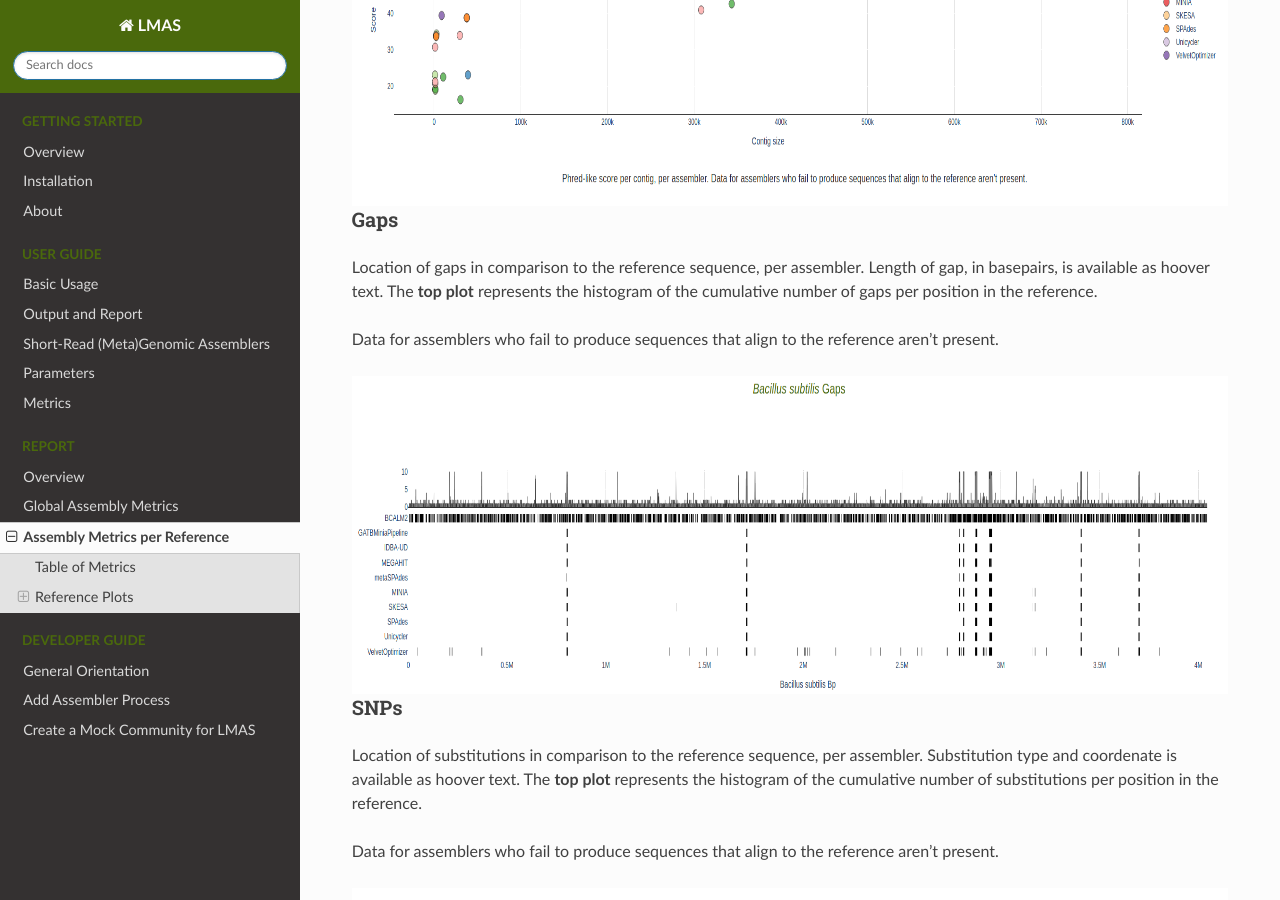
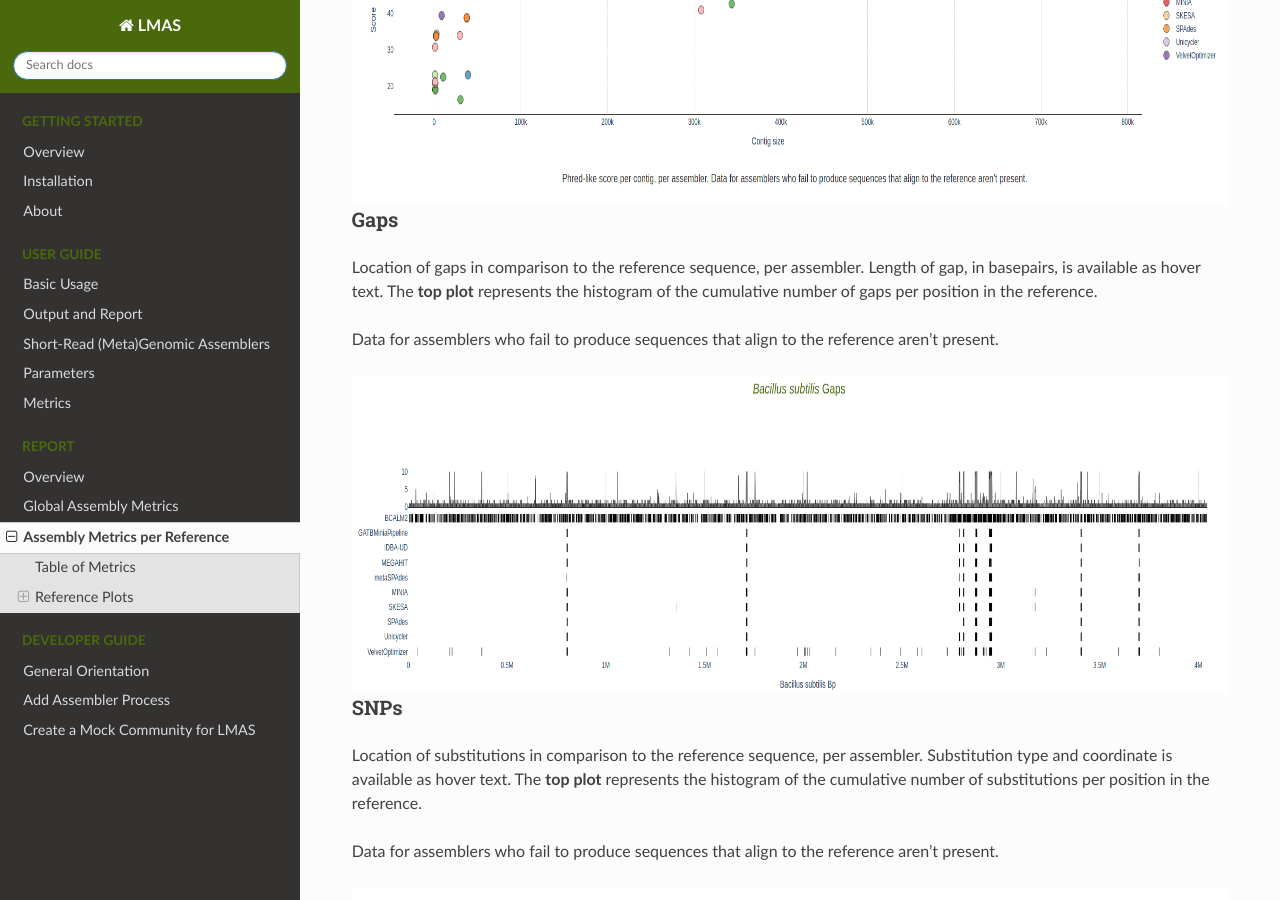
Before and after one commit to B-UMMI/LMAS, a Sphinx documentation site: the page built from docs/report/reference.rst, in a window 1280 px wide and 900 px high, scrolled down 4054 px. Built offline with Sphinx 7.4.7 and the Read the Docs theme 2.0.0, drawn with Linux system fonts in a browser that asks for light colours; some of the changed text lies outside the part shown.

Commit message:
Update report reference.

```diff
--- a/docs/report/reference.rst
+++ b/docs/report/reference.rst
@@ -17,7 +17,7 @@
 
 For each assembler, the following metrics are shown in relation to the sequences produced by the assembler that
 aligned to the reference sequence: *Contiguity*, *Multiplicity*, *Validity*, *Parsimony*, *Identity*, *Lowest identity*,
-*Breath of coverage*, *Align contigs*, *Misassembled contigs*, *Lx*, *NAx*, *NGx*, *Aligned Basepairs* and *Number of "N"s*.
+*Breadth of coverage*, *Align contigs*, *Misassembled contigs*, *Lx*, *NAx*, *NGx*, *Aligned Basepairs* and *Number of "N"s*.
 Target value for the *Lx* metric is defined by the``--l_target`` parameter (defaul: ``0.9``).
 The target value for the *NAx* and *NGx* metrics is defined by the``--n_target`` parameter (defaul: ``0.5``).
 
@@ -103,7 +103,7 @@
 Gaps
 ::::
 
-Location of gaps in comparison to the reference sequence, per assembler. Length of gap, in basepairs, is available as hoover text.
+Location of gaps in comparison to the reference sequence, per assembler. Length of gap, in basepairs, is available as hover text.
 The **top plot** represents the histogram of the cumulative number of gaps per position in the reference.
 
 Data for assemblers who fail to produce sequences that align to the reference aren't present.
@@ -116,8 +116,8 @@
 SNPs
 ::::
 
-Location of substitutions in comparison to the reference sequence, per assembler. Substitution type and coordenate is available
-as hoover text.
+Location of substitutions in comparison to the reference sequence, per assembler. Substitution type and coordinate is available
+as hover text.
 The **top plot** represents the histogram of the cumulative number of substitutions per position in the reference.
 
 Data for assemblers who fail to produce sequences that align to the reference aren't present.
```
Also changed, not shown: other parts of docs/report/reference.rst (+1 -1 lines).
